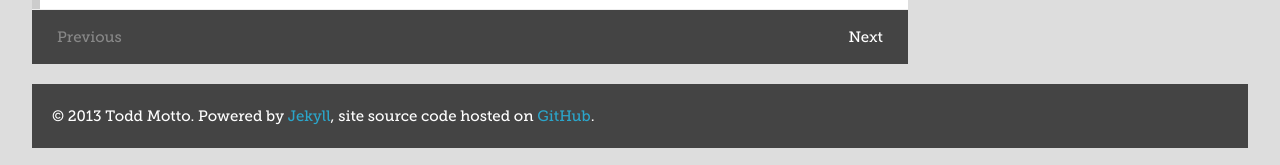
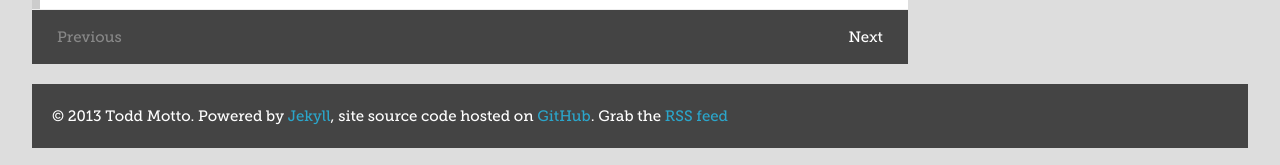
Before and after one commit to lechoo/toddmotto.github.com, a Jekyll site: the page built from index.html, in a window 1280 px wide. Shown: the part 1429-1594 px from the top of the page. Built offline with Jekyll 4.4.1, drawn with Linux system fonts in a browser that asks for light colours; Markdown is read by kramdown in place of the engine named in the settings; the list of posts is cut into pages by our own code; comment, search, counter and statistics services are not loaded.

Commit message:
RSS to footer

```diff
--- a/_layouts/default.html
+++ b/_layouts/default.html
@@ -64,6 +64,7 @@
 				&copy; {{ 'now' | date: "%Y" }} Todd Motto.
 				Powered by <a href="//github.com/mojombo/jekyll">Jekyll</a>,
 				site source code hosted on <a href="//github.com/toddmotto/toddmotto.github.com">GitHub</a>.
+				Grab the <a href="//feeds.feedburner.com/toddmotto" target="_blank">RSS feed</a>
 			</footer>
 
 		</div>
```
